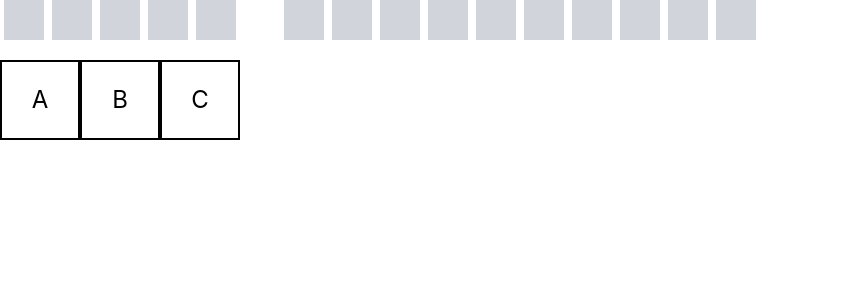
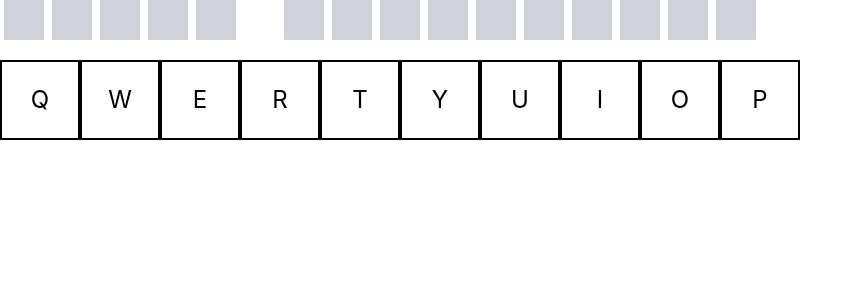
Before and after one commit to guypollack/harrypotter, a React (Create React App) app: page / in a window 1280 px wide. Shown: the top 300 px of the page, without its empty margins (0-863 px from the left). Built offline with nearby package versions, Linux system fonts and the light colour scheme.

Commit message:
Create and implement KeyboardRow

```diff
--- a/src/components/Keyboard.tsx
+++ b/src/components/Keyboard.tsx
@@ -1,4 +1,5 @@
 import { Key } from "./Key";
+import { KeyboardRow } from "./KeyboardRow";
 
 function handleClick(ev: React.MouseEvent<HTMLElement>, letter: string) {
   console.log(ev.target);
@@ -43,38 +44,48 @@ export function Keyboard(props: {
   const keys = ["A", "B", "C"];
 
   return (
-    <div className="flex">
-      {keys.map((key, index) => (
-        <Key
-          letter={key}
-          backgroundColor={
-            props.correctGuesses.includes(key)
-              ? "bg-green-300"
-              : props.incorrectGuesses.includes(key)
-              ? "bg-red-300"
-              : "bg-white"
-          }
-          key={`key-${index}`}
-          onClick={
-            props.correctGuesses.includes(key) ||
-            props.incorrectGuesses.includes(key)
-              ? () => {}
-              : props.remainingLetters.includes(key)
-              ? () =>
-                  handleGuess(
-                    key,
-                    props.setRemainingLetters,
-                    props.setCorrectGuesses
-                  )
-              : () =>
-                  handleGuess(
-                    key,
-                    props.setRemainingLetters,
-                    props.setIncorrectGuesses
-                  )
-          }
-        />
-      ))}
-    </div>
+    // <div className="flex">
+    //   {keys.map((key, index) => (
+    //     <Key
+    //       letter={key}
+    //       backgroundColor={
+    //         props.correctGuesses.includes(key)
+    //           ? "bg-green-300"
+    //           : props.incorrectGuesses.includes(key)
+    //           ? "bg-red-300"
+    //           : "bg-white"
+    //       }
+    //       key={`key-${index}`}
+    //       onClick={
+    //         props.correctGuesses.includes(key) ||
+    //         props.incorrectGuesses.includes(key)
+    //           ? () => {}
+    //           : props.remainingLetters.includes(key)
+    //           ? () =>
+    //               handleGuess(
+    //                 key,
+    //                 props.setRemainingLetters,
+    //                 props.setCorrectGuesses
+    //               )
+    //           : () =>
+    //               handleGuess(
+    //                 key,
+    //                 props.setRemainingLetters,
+    //                 props.setIncorrectGuesses
+    //               )
+    //       }
+    //     />
+    //   ))}
+    // </div>
+    <KeyboardRow
+      keys={["Q", "W", "E", "R", "T", "Y", "U", "I", "O", "P"]}
+      remainingLetters={props.remainingLetters}
+      setRemainingLetters={props.setRemainingLetters}
+      correctGuesses={props.correctGuesses}
+      setCorrectGuesses={props.setCorrectGuesses}
+      incorrectGuesses={props.incorrectGuesses}
+      setIncorrectGuesses={props.setIncorrectGuesses}
+      handleGuess={handleGuess}
+    />
   );
 }
--- /dev/null
+++ b/src/components/KeyboardRow.tsx
@@ -0,0 +1,52 @@
+import { Key } from "./Key";
+
+export function KeyboardRow(props: {
+  keys: string[];
+  remainingLetters: string[];
+  setRemainingLetters: React.Dispatch<React.SetStateAction<string[]>>;
+  correctGuesses: string[];
+  setCorrectGuesses: React.Dispatch<React.SetStateAction<string[]>>;
+  incorrectGuesses: string[];
+  setIncorrectGuesses: React.Dispatch<React.SetStateAction<string[]>>;
+  handleGuess: (
+    letter: string,
+    setRemainingLetters: React.Dispatch<React.SetStateAction<string[]>>,
+    setGuessesList: React.Dispatch<React.SetStateAction<string[]>>
+  ) => void;
+}) {
+  return (
+    <div className="flex">
+      {props.keys.map((key, index) => (
+        <Key
+          letter={key}
+          backgroundColor={
+            props.correctGuesses.includes(key)
+              ? "bg-green-300"
+              : props.incorrectGuesses.includes(key)
+              ? "bg-red-300"
+              : "bg-white"
+          }
+          key={`key-${index}`}
+          onClick={
+            props.correctGuesses.includes(key) ||
+            props.incorrectGuesses.includes(key)
+              ? () => {}
+              : props.remainingLetters.includes(key)
+              ? () =>
+                  props.handleGuess(
+                    key,
+                    props.setRemainingLetters,
+                    props.setCorrectGuesses
+                  )
+              : () =>
+                  props.handleGuess(
+                    key,
+                    props.setRemainingLetters,
+                    props.setIncorrectGuesses
+                  )
+          }
+        />
+      ))}
+    </div>
+  );
+}
```
